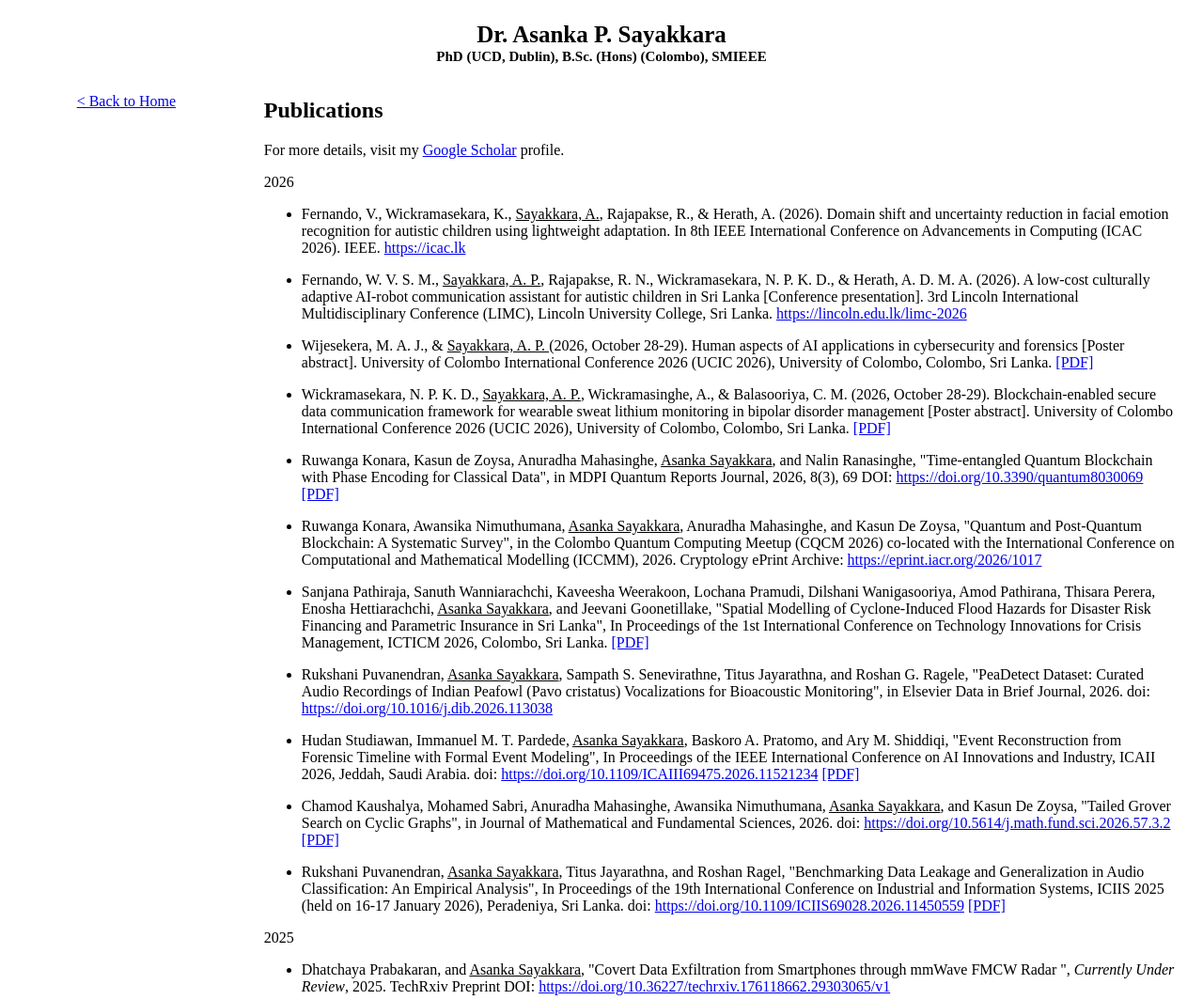
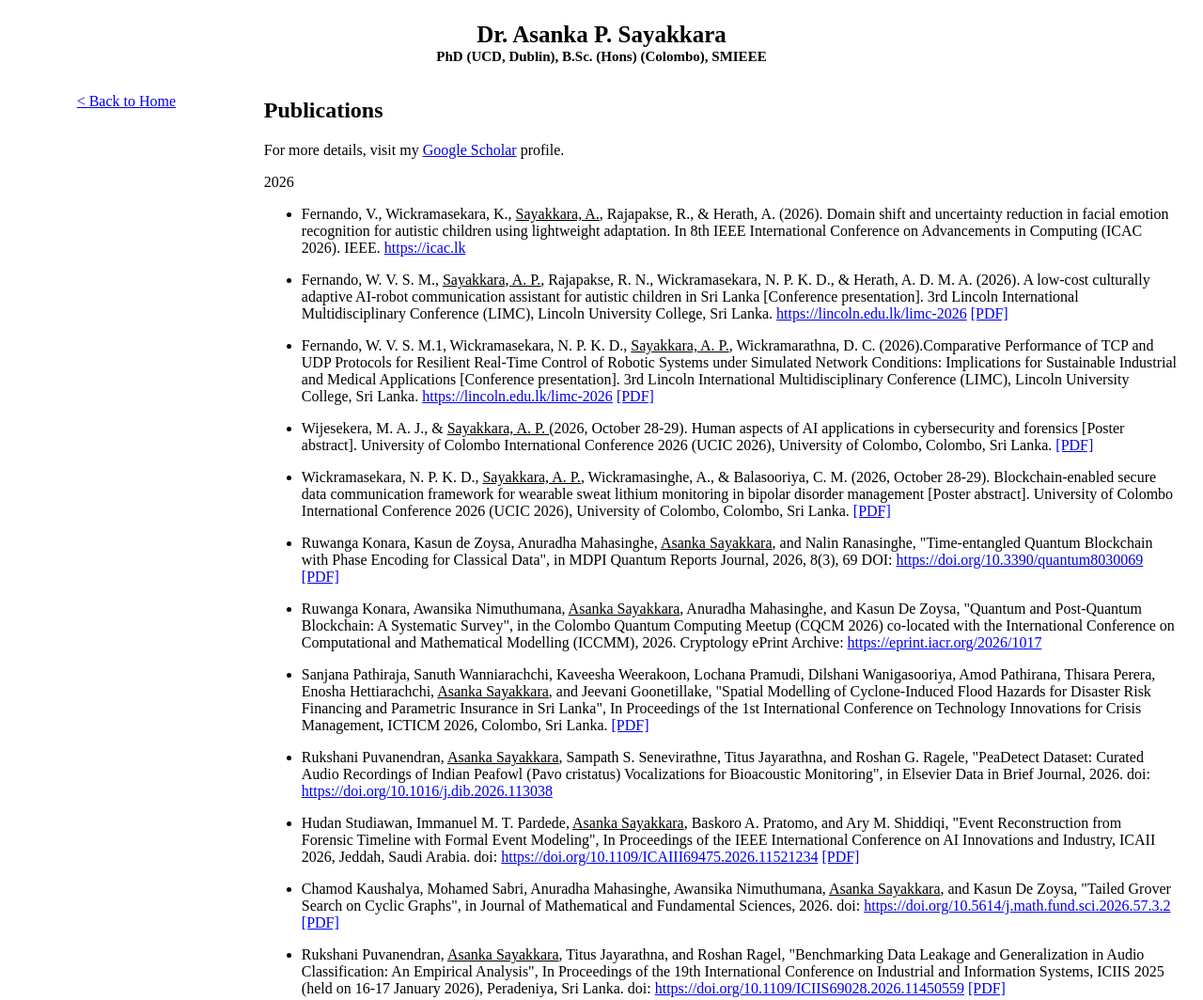
Before and after one commit to asanka-code/asanka-code.github.io, a plain HTML site: page publications.html in a window 1280 px wide. Shown: the top 1064 px of the page at 94% size. Drawn offline with Linux system fonts and the light colour scheme.

Commit message:
Update publications with additional PDF links
Added PDF links for conference presentations and updated publication details.

```diff
--- a/publications.html
+++ b/publications.html
@@ -36,7 +36,10 @@
 		Fernando, V., Wickramasekara, K., <u>Sayakkara, A.</u>, Rajapakse, R., & Herath, A. (2026). Domain shift and uncertainty reduction in facial emotion recognition for autistic children using lightweight adaptation. In 8th IEEE International Conference on Advancements in Computing (ICAC 2026). IEEE. <a href="https://icac.lk"  target="_blank">https://icac.lk</a>
 	</p></li>
 	<li><p>
-		Fernando, W. V. S. M., <u>Sayakkara, A. P.</u>, Rajapakse, R. N., Wickramasekara, N. P. K. D., & Herath, A. D. M. A. (2026). A low-cost culturally adaptive AI-robot communication assistant for autistic children in Sri Lanka [Conference presentation]. 3rd Lincoln International Multidisciplinary Conference (LIMC), Lincoln University College, Sri Lanka. <a href="https://lincoln.edu.lk/limc-2026"  target="_blank">https://lincoln.edu.lk/limc-2026</a>
+		Fernando, W. V. S. M., <u>Sayakkara, A. P.</u>, Rajapakse, R. N., Wickramasekara, N. P. K. D., & Herath, A. D. M. A. (2026). A low-cost culturally adaptive AI-robot communication assistant for autistic children in Sri Lanka [Conference presentation]. 3rd Lincoln International Multidisciplinary Conference (LIMC), Lincoln University College, Sri Lanka. <a href="https://lincoln.edu.lk/limc-2026"  target="_blank">https://lincoln.edu.lk/limc-2026</a> <a href="downloads/publications/Low-Cost-Culturally-Adaptive-AI-Robot-LIMC-2026.pdf" target="_blank">[PDF]</a>
+	</p></li>
+	<li><p>
+		Fernando, W. V. S. M.1, Wickramasekara, N. P. K. D., <u>Sayakkara, A. P.</u>, Wickramarathna, D. C. (2026).Comparative Performance of TCP and UDP Protocols for Resilient Real-Time Control of Robotic Systems under Simulated Network Conditions: Implications for Sustainable Industrial and Medical Applications [Conference presentation]. 3rd Lincoln International Multidisciplinary Conference (LIMC), Lincoln University College, Sri Lanka. <a href="https://lincoln.edu.lk/limc-2026"  target="_blank">https://lincoln.edu.lk/limc-2026</a> <a href="downloads/publications/Comparative-Performance-of-TCP-and-UDP-LIMC-2026.pdf" target="_blank">[PDF]</a>
 	</p></li>
 	<li><p>
 		Wijesekera, M. A. J., & <u>Sayakkara, A. P. </u> (2026, October 28-29). Human aspects of AI applications in cybersecurity and forensics [Poster abstract]. University of Colombo International Conference 2026 (UCIC 2026), University of Colombo, Colombo, Sri Lanka. <a href="downloads/publications/Human-Aspects-of-AI-Applications-UCIC-2026.pdf" target="_blank">[PDF]</a>
```
